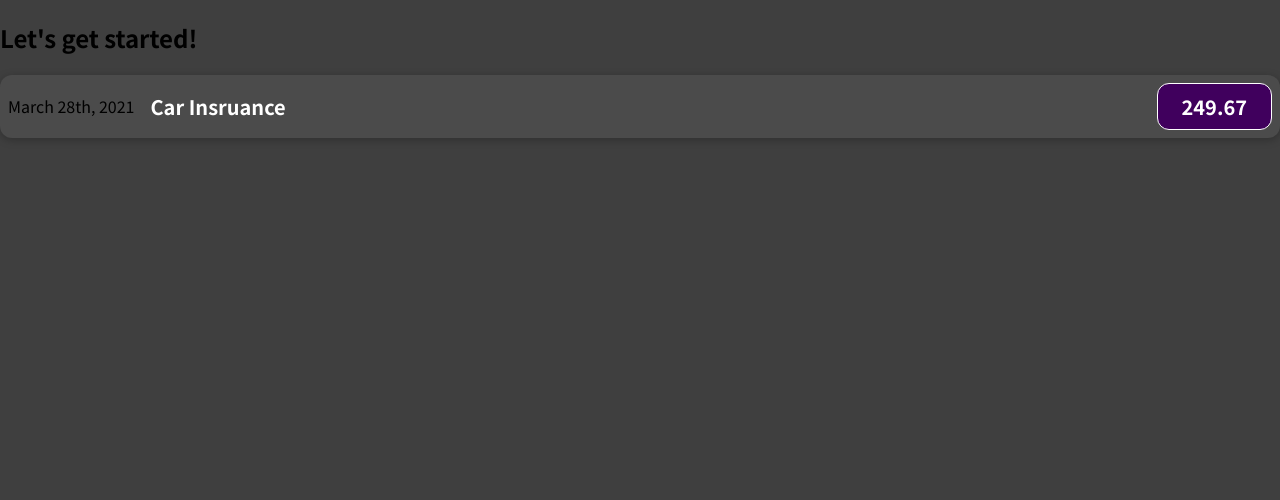
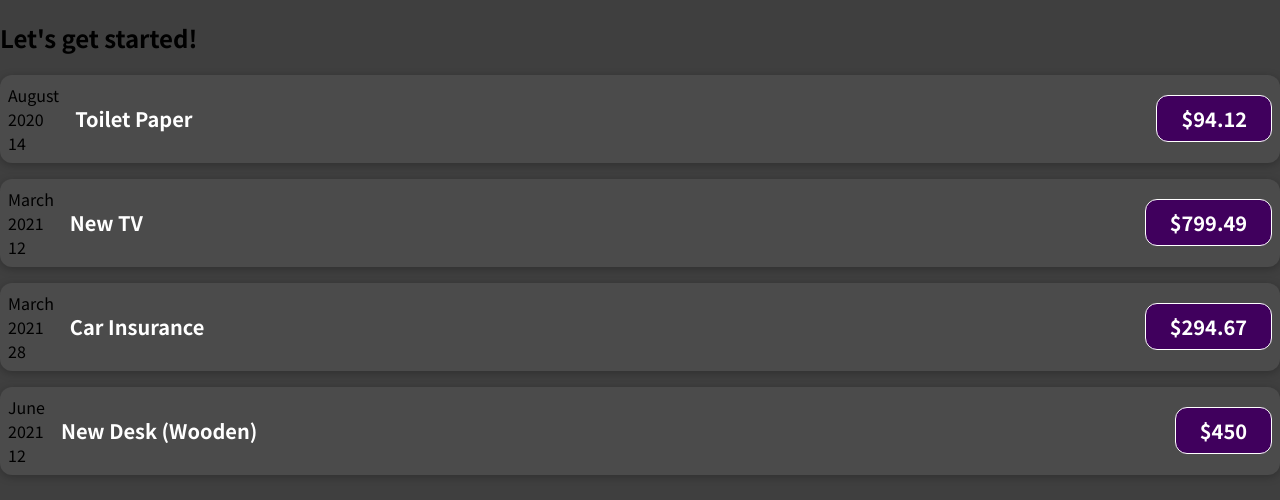
Before and after one commit to bburnett86/expenseTracker, a JavaScript app: page / in a window 1280 px wide. Shown: the top 500 px of the page. Built offline with nearby package versions, Linux system fonts and the light colour scheme.

Commit message:
Added components aspect to traverse data

```diff
--- a/src/App.js
+++ b/src/App.js
@@ -1,10 +1,56 @@
 import ExpenseItem from "./components/ExpenseItem";
 
 function App() {
+  const expenses = [
+    {
+      id: 'e1',
+      title: 'Toilet Paper',
+      amount: 94.12,
+      date: new Date(2020, 7, 14),
+    },
+    {
+      id: 'e2',
+      title: 'New TV',
+      amount: 799.49,
+      date: new Date(2021, 2, 12),
+    },
+    {
+      id: 'e3',
+      title: 'Car Insurance',
+      amount: 294.67,
+      date: new Date(2021, 2, 28),
+    },
+    {
+      id: 'e4',
+      title: 'New Desk (Wooden)',
+      amount: 450,
+      date: new Date(2021, 5, 12),
+    },
+  ];
+
   return (
     <div>
       <h2>Let's get started!</h2>
-      <ExpenseItem></ExpenseItem>
+      <ExpenseItem
+        title={expenses[0].title}
+        amount={expenses[0].amount}
+        date={expenses[0].date}
+      ></ExpenseItem>
+      <ExpenseItem
+        title={expenses[1].title}
+        amount={expenses[1].amount}
+        date={expenses[1].date}
+      ></ExpenseItem>
+      <ExpenseItem
+        title={expenses[2].title}
+        amount={expenses[2].amount}
+        date={expenses[2].date}
+      ></ExpenseItem>
+      <ExpenseItem
+        title={expenses[3].title}
+        amount={expenses[3].amount}
+        date={expenses[3].date}
+      ></ExpenseItem>
     </div>
   );
 }
--- a/src/components/ExpenseItem.js
+++ b/src/components/ExpenseItem.js
@@ -1,17 +1,23 @@
 import "./ExpenseItem.css"
 
-function ExpenseItem () {
+function ExpenseItem (props) {
+  const month = props.date.toLocaleString('en-US', { month: 'long' });
+  const day = props.date.toLocaleString('en-US', { day: '2-digit' });
+  const year = props.date.getFullYear();
+
   return (
     <div className="expense-item">
       <div>
-        March 28th, 2021
+        <div>{month}</div>
+        <div>{year}</div>
+        <div>{day}</div>
       </div>
       <div className="expense-item__description">
         <h2>
-          Car Insruance
+          {props.title}
         </h2>
         <div className="expense-item__price">
-          249.67
+          ${props.amount}
         </div>
       </div>
     </div>
```
